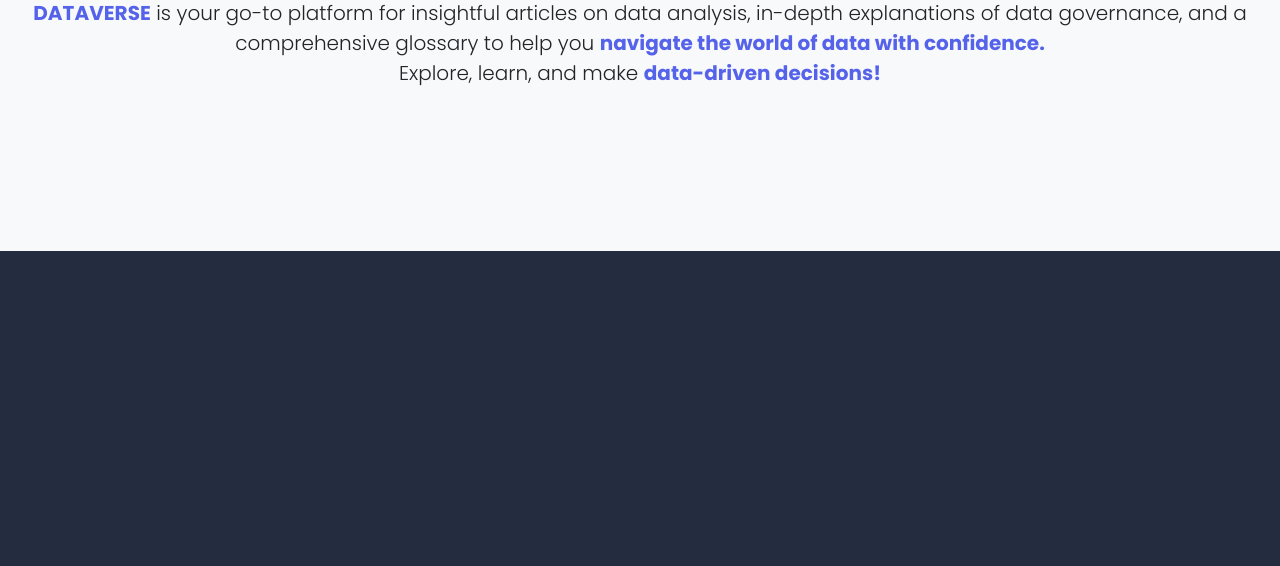
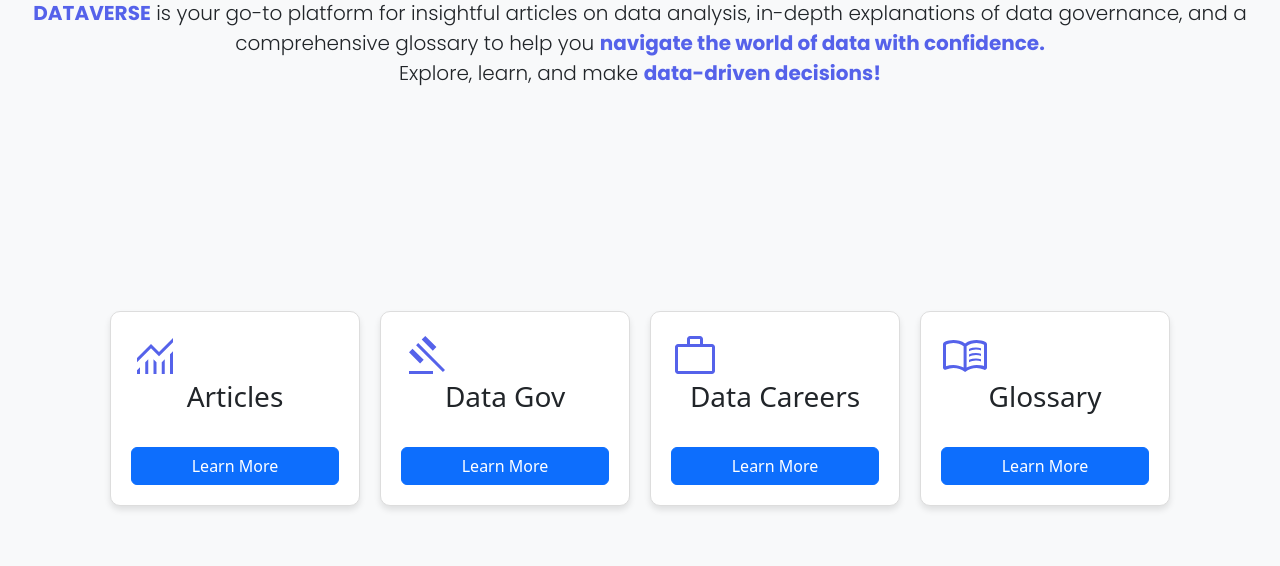
Before and after one commit to flohms18/DataForge, a Django app: page /datapro/ in a window 1280 px wide. Shown: the part 691-1257 px from the top of the page. Before the commit the page ends 942 px from the top, so only its background shows below. Run offline with Django 5.2, Linux system fonts and the light colour scheme; some libraries are stand-ins or nearby versions.

Commit message:
Add cards section

```diff
--- a/datapro/static/css/main.css
+++ b/datapro/static/css/main.css
@@ -68,3 +68,35 @@ body {
     color: #5562ea;
     font-weight: bold;
 }
+
+.cards-section {
+    width: 100%;
+    padding: 60px 20px;
+    background-color: #f8f9fa;
+    display: flex;
+    justify-content: center;
+}
+.cards-container {
+    display: flex;
+    flex-wrap: wrap;
+    gap: 20px;
+    justify-content: center;
+    max-width: 1200px;
+}
+.card {
+    width: 250px;
+    text-align: center;
+    padding: 20px;
+    border: 1px solid #ddd;
+    border-radius: 10px;
+    box-shadow: 0px 4px 6px rgba(0, 0, 0, 0.1);
+}
+.card img {
+    width: 80px;
+    height: 80px;
+    margin-bottom: 15px;
+    opacity: 0.7;
+}
+.card button {
+    margin-top: 25px;
+}
--- a/datapro/templates/datapro/index.html
+++ b/datapro/templates/datapro/index.html
@@ -39,7 +39,29 @@
     <section class="content-section lead">
         <p><span class="dv-content">DATAVERSE</span> is your go-to platform for insightful articles on data analysis,
             in-depth explanations of data governance, and a comprehensive glossary to help you
-            <span class="dv-content">navigate the world of data with confidence.</span> <br>Explore, learn, and make <span class="dv-content">data-driven decisions!</span></p>    </section>
+            <span class="dv-content">navigate the world of data with confidence.</span> <br>Explore, learn, and make <span class="dv-content">data-driven decisions!</span></p>
+    </section>
+
+    <section class="cards-section">
+        <div class="cards-container">
+            <div class="card">
+                <svg xmlns="http://www.w3.org/2000/svg" height="48px" viewBox="0 -960 960 960" width="48px" fill="#5562EA"><path d="M120-120v-76l60-60v136h-60Zm165 0v-236l60-60v296h-60Zm165 0v-296l60 61v235h-60Zm165 0v-235l60-60v295h-60Zm165 0v-396l60-60v456h-60ZM120-356v-85l280-278 160 160 280-281v85L560-474 400-634 120-356Z"/></svg>                <h3>Articles</h3>
+                <button class="btn btn-primary">Learn More</button>
+            </div>
+            <div class="card">
+                <svg xmlns="http://www.w3.org/2000/svg" height="48px" viewBox="0 -960 960 960" width="48px" fill="#5562EA"><path d="M160-120v-60h480v60H160Zm222-212L160-554l70-72 224 222-72 72Zm254-254L414-810l72-70 222 222-72 72Zm202 426L302-696l42-42 536 536-42 42Z"/></svg>                <h3>Data Gov</h3>
+                <button class="btn btn-primary">Learn More</button>
+            </div>
+            <div class="card">
+                <svg xmlns="http://www.w3.org/2000/svg" height="48px" viewBox="0 -960 960 960" width="48px" fill="#5562EA"><path d="M140-120q-24 0-42-18t-18-42v-480q0-24 18-42t42-18h180v-100q0-24 18-42t42-18h200q24 0 42 18t18 42v100h180q24 0 42 18t18 42v480q0 24-18 42t-42 18H140Zm0-60h680v-480H140v480Zm240-540h200v-100H380v100ZM140-180v-480 480Z"/></svg>                <h3>Data Careers</h3>
+                <button class="btn btn-primary">Learn More</button>
+            </div>
+            <div class="card">
+                <svg xmlns="http://www.w3.org/2000/svg" height="48px" viewBox="0 -960 960 960" width="48px" fill="#5562EA"><path d="M560-574v-48q33-14 67.5-21t72.5-7q26 0 51 4t49 10v44q-24-9-48.5-13.5T700-610q-38 0-73 9.5T560-574Zm0 220v-49q33-13.5 67.5-20.25T700-430q26 0 51 4t49 10v44q-24-9-48.5-13.5T700-390q-38 0-73 9t-67 27Zm0-110v-48q33-14 67.5-21t72.5-7q26 0 51 4t49 10v44q-24-9-48.5-13.5T700-500q-38 0-73 9.5T560-464ZM248-300q53.57 0 104.28 12.5Q403-275 452-250v-427q-45-30-97.62-46.5Q301.76-740 248-740q-38 0-74.5 9.5T100-707v434q31-14 70.5-20.5T248-300Zm264 50q50-25 98-37.5T712-300q38 0 78.5 6t69.5 16v-429q-34-17-71.82-25-37.82-8-76.18-8-54 0-104.5 16.5T512-677v427Zm-30 90q-51-38-111-58.5T248-239q-36.54 0-71.77 9T106-208q-23.1 11-44.55-3Q40-225 40-251v-463q0-15 7-27.5T68-761q42-20 87.39-29.5 45.4-9.5 92.61-9.5 63 0 122.5 17T482-731q51-35 109.5-52T712-800q46.87 0 91.93 9.5Q849-781 891-761q14 7 21.5 19.5T920-714v463q0 27.89-22.5 42.45Q875-194 853-208q-34-14-69.23-22.5Q748.54-239 712-239q-63 0-121 21t-109 58ZM276-489Z"/></svg>                <h3>Glossary</h3>
+                <button class="btn btn-primary">Learn More</button>
+            </div>
+        </div>
+    </section>
 
 <footer></footer>
 
--- a/mysite/settings.py
+++ b/mysite/settings.py
@@ -40,7 +40,8 @@ INSTALLED_APPS = [
     'django.contrib.messages',
     'django.contrib.staticfiles',
     'datapro',
-    'bootstrap5'
+    'bootstrap5',
+    'django_bootstrap_icons'
 ]
 
 MIDDLEWARE = [
```
